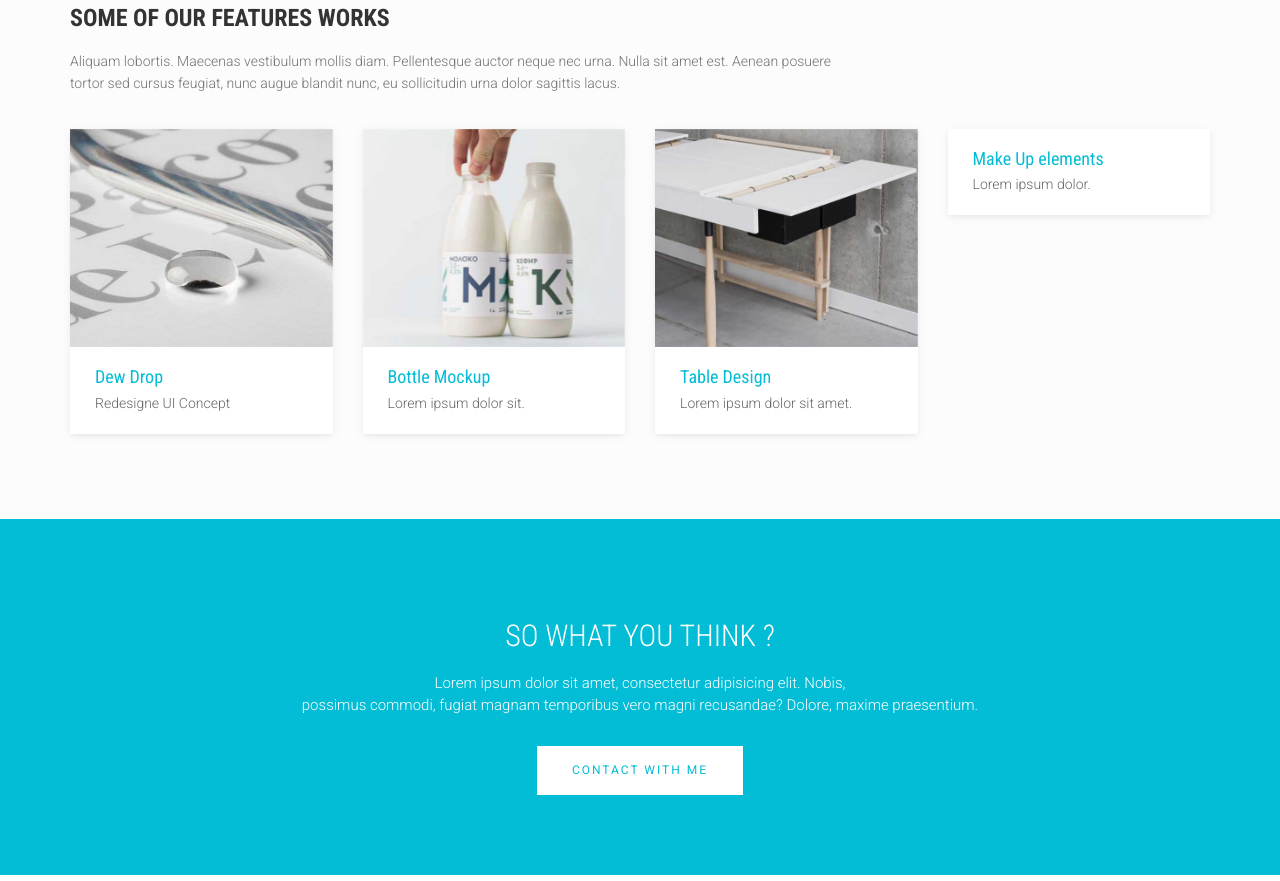
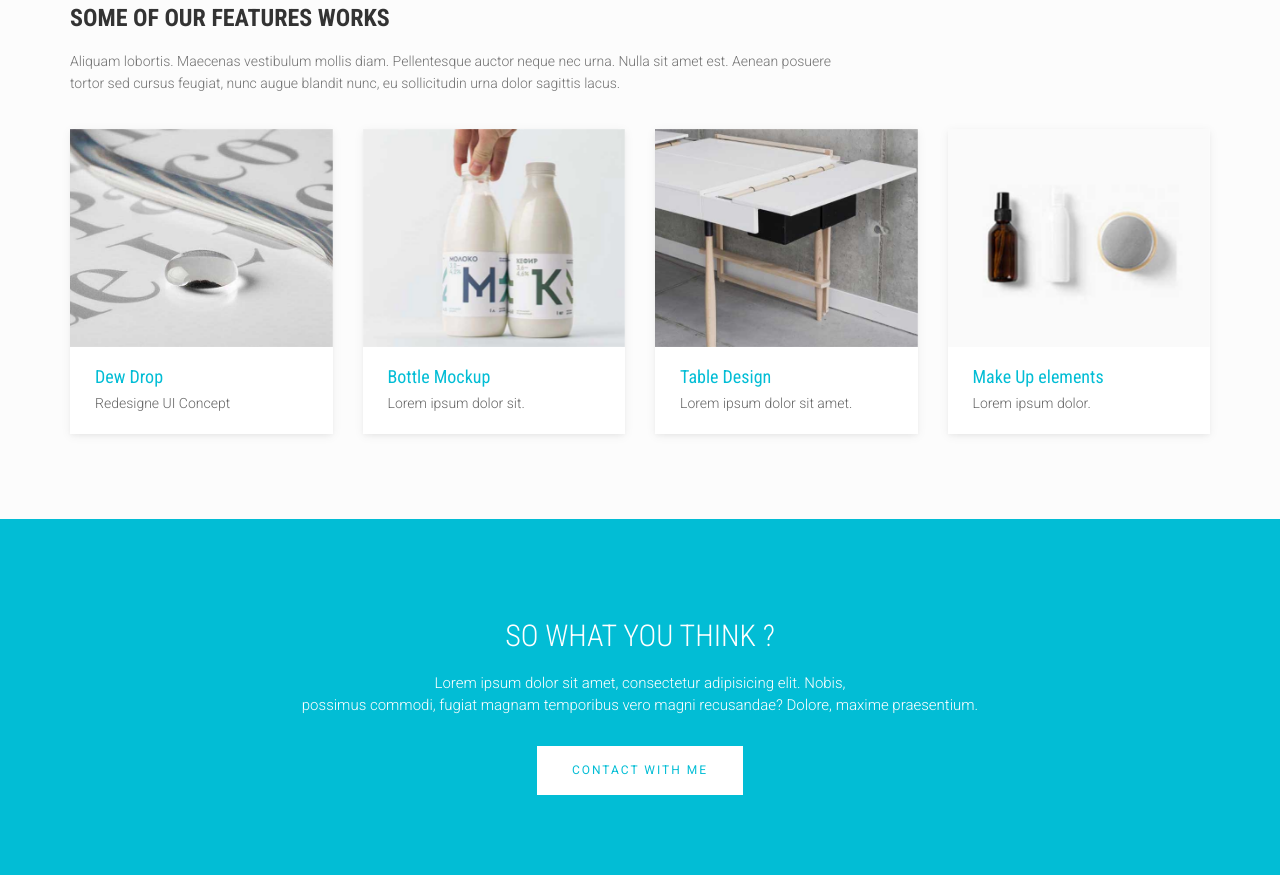
Before and after one commit to themefisher/timer-bootstrap, a plain HTML site: page single-portfolio.html in a window 1280 px wide. Shown: the part 1260-2141 px from the top of the page. Drawn offline with nearby package versions, Linux system fonts and the light colour scheme; files whose address does not match are found by name; a web font is replaced by a local one.

Commit message:
Fix single portfolio clients images

```diff
--- a/single-portfolio.html
+++ b/single-portfolio.html
@@ -238,7 +238,7 @@
                     <div class="col-sm-3">
                         <figure class="wow fadeInLeft animated animated" data-wow-duration="300ms" data-wow-delay="600ms" style="visibility: visible; animation-duration: 300ms; -webkit-animation-duration: 300ms; animation-delay: 600ms; -webkit-animation-delay: 600ms; animation-name: fadeInLeft; -webkit-animation-name: fadeInLeft;">
                             <div class="img-wrapper">
-                                <img src="images/item-4.jpg" class="img-responsive" alt="">
+                                <img src="images/portfolio/item-4.jpg" class="img-responsive" alt="">
                                 <div class="overlay">
                                     <div class="buttons">
                                         <a rel="gallery" title="Proin imperdiet augue et magna interdum hendrerit" class="fancybox" href="images/item-4.jpg">Demo</a>
```
